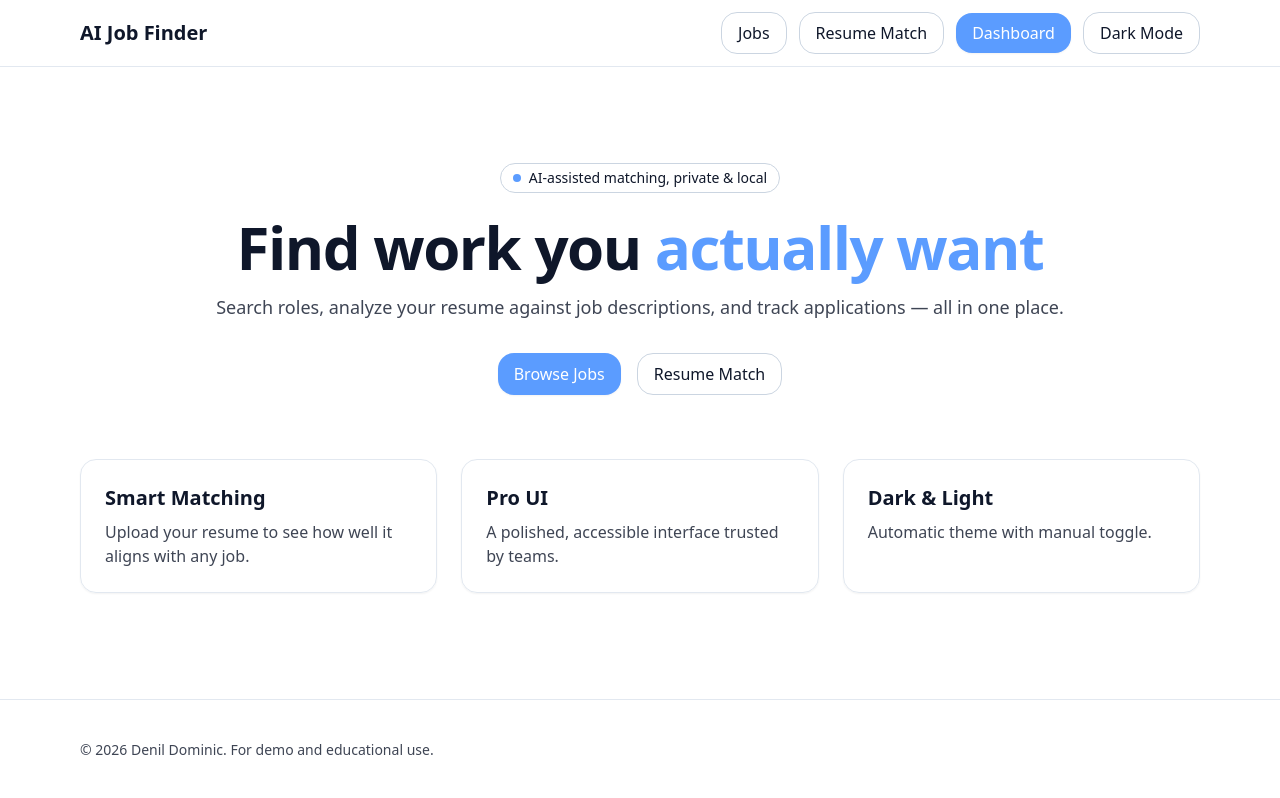
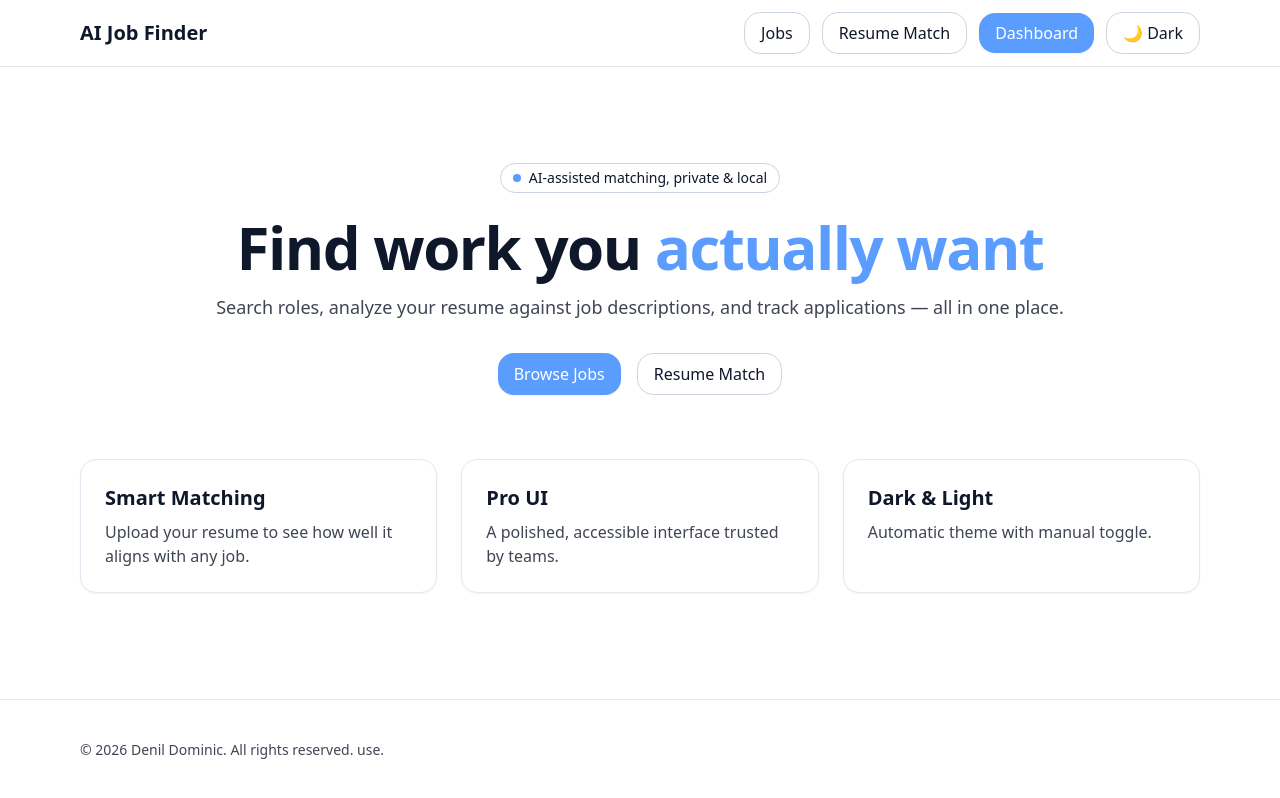
Before and after one commit to denildominic/jobledger, a Next.js app: page / in a window 1280 px wide. Built offline with nearby package versions, Linux system fonts and the light colour scheme.

Commit message:
Theme toggle icons added

```diff
--- a/components/footer.tsx
+++ b/components/footer.tsx
@@ -2,8 +2,7 @@ export function Footer() {
   return (
     <footer className="border-t border-slate-200 dark:border-slate-800">
       <div className="container py-10 text-sm opacity-80">
-        © {new Date().getFullYear()} Denil Dominic. For demo and educational
-        use.
+        © {new Date().getFullYear()} Denil Dominic. All rights reserved. use.
       </div>
     </footer>
   );
--- a/components/navbar.tsx
+++ b/components/navbar.tsx
@@ -31,7 +31,7 @@ export function Navbar() {
               className="btn-outline"
               aria-label="Toggle theme"
             >
-              {theme === "dark" ? "Light" : "Dark"} Mode
+              {theme === "dark" ? "☀️ Light" : "🌙 Dark"}
             </button>
           )}
         </nav>
```
